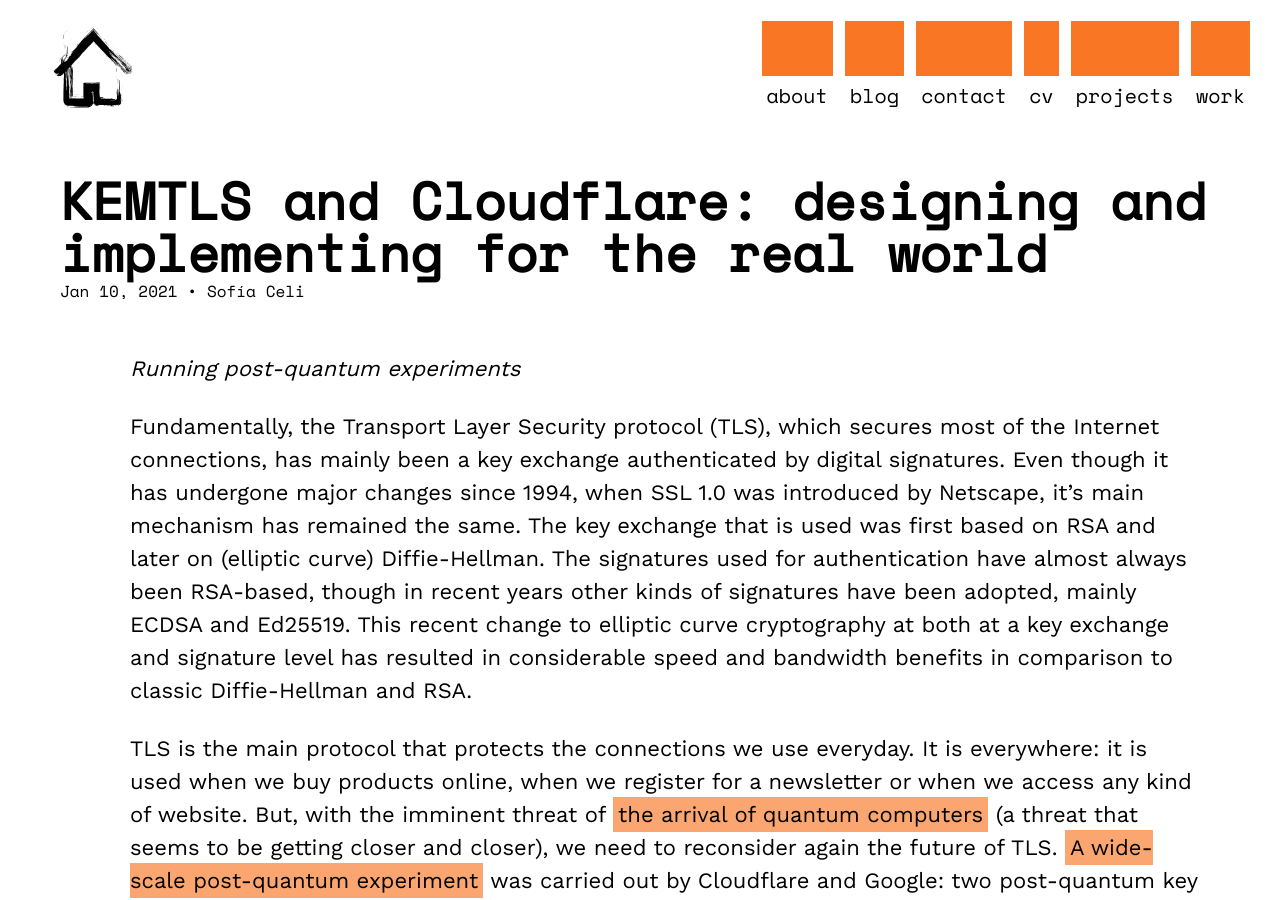
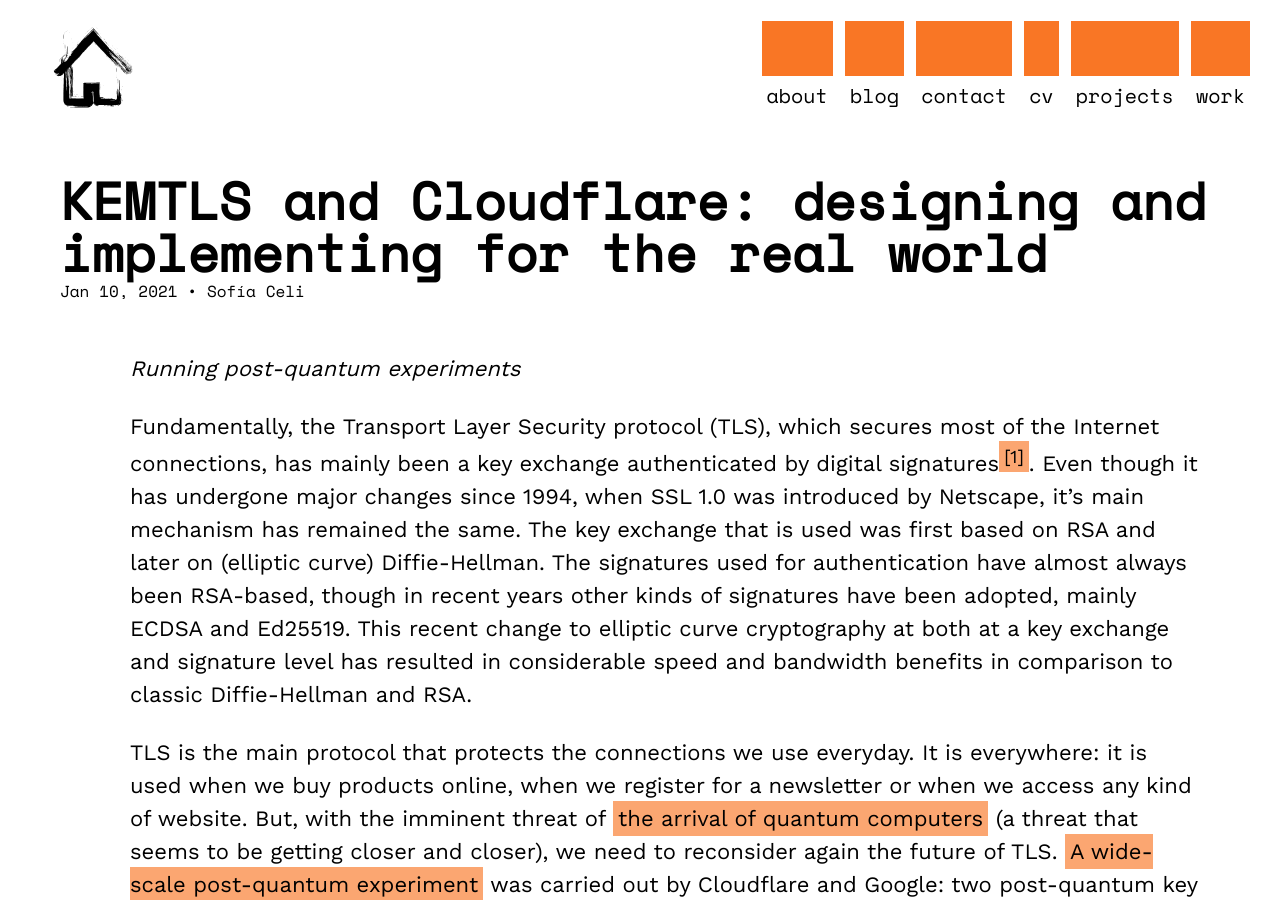
Before and after one commit to claucece/claucece.github.io, a Jekyll site: the page built from _posts/2021-01-10-cf-kemtls.md, in a window 1280 px wide and 900 px high. Built offline with Jekyll 4.4.1, drawn with Linux system fonts in a browser that asks for light colours; some of the changed text lies outside the part shown.

Commit message:
Add footnote

```diff
--- a/_posts/2021-01-10-cf-kemtls.md
+++ b/_posts/2021-01-10-cf-kemtls.md
@@ -7,7 +7,7 @@
 
 Fundamentally, the Transport Layer Security protocol (TLS), which secures most
 of the Internet connections, has mainly been a key exchange authenticated by
-digital signatures. Even though it has undergone major changes since 1994, when
+digital signatures<sup><a href="#section1">[1]</a></sup>. Even though it has undergone major changes since 1994, when
 SSL 1.0 was introduced by Netscape, it’s main mechanism has remained the same.
 The key exchange that is used was first based on RSA and later on (elliptic
 curve) Diffie-Hellman. The signatures used for authentication have almost always
@@ -246,3 +246,7 @@
 Armando Faz-Hernández, Thom Wiggers, Bas Westerbaan, Peter Wu, Peter Schwabe,
 Goutam Tamvada, Douglas Stebila, Thibault Meunier, and the whole Cloudflare
 cryptography team.
+
+<p id="section1" style="font-size: 16px;">[1] It is worth noting that the RSA key transport in TLS ≤1.2
+has the server only authenticated by RSA public key encryption, although the
+server's RSA public key is certified using RSA signatures by Certificate Authorities.</p>
```
